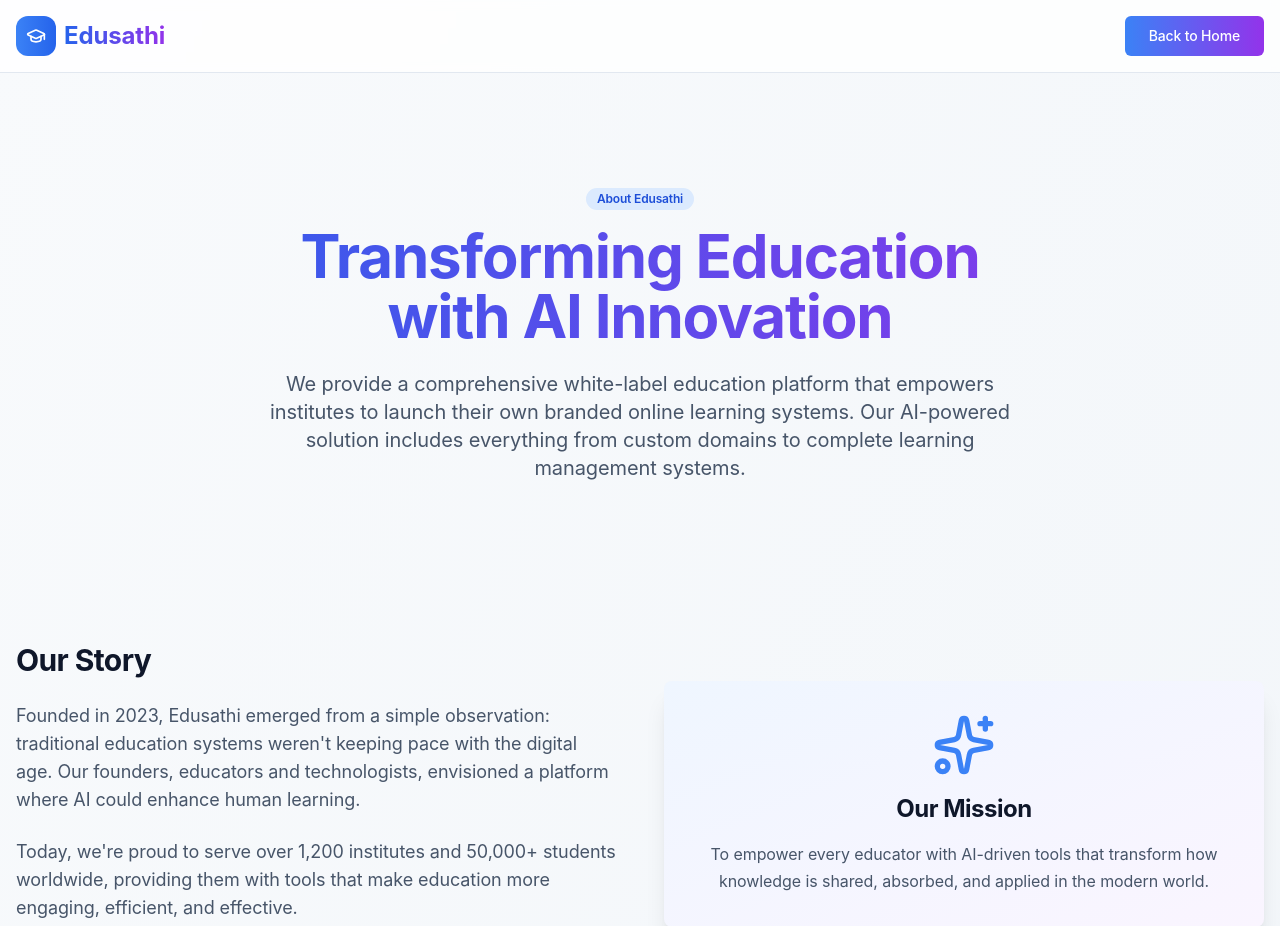
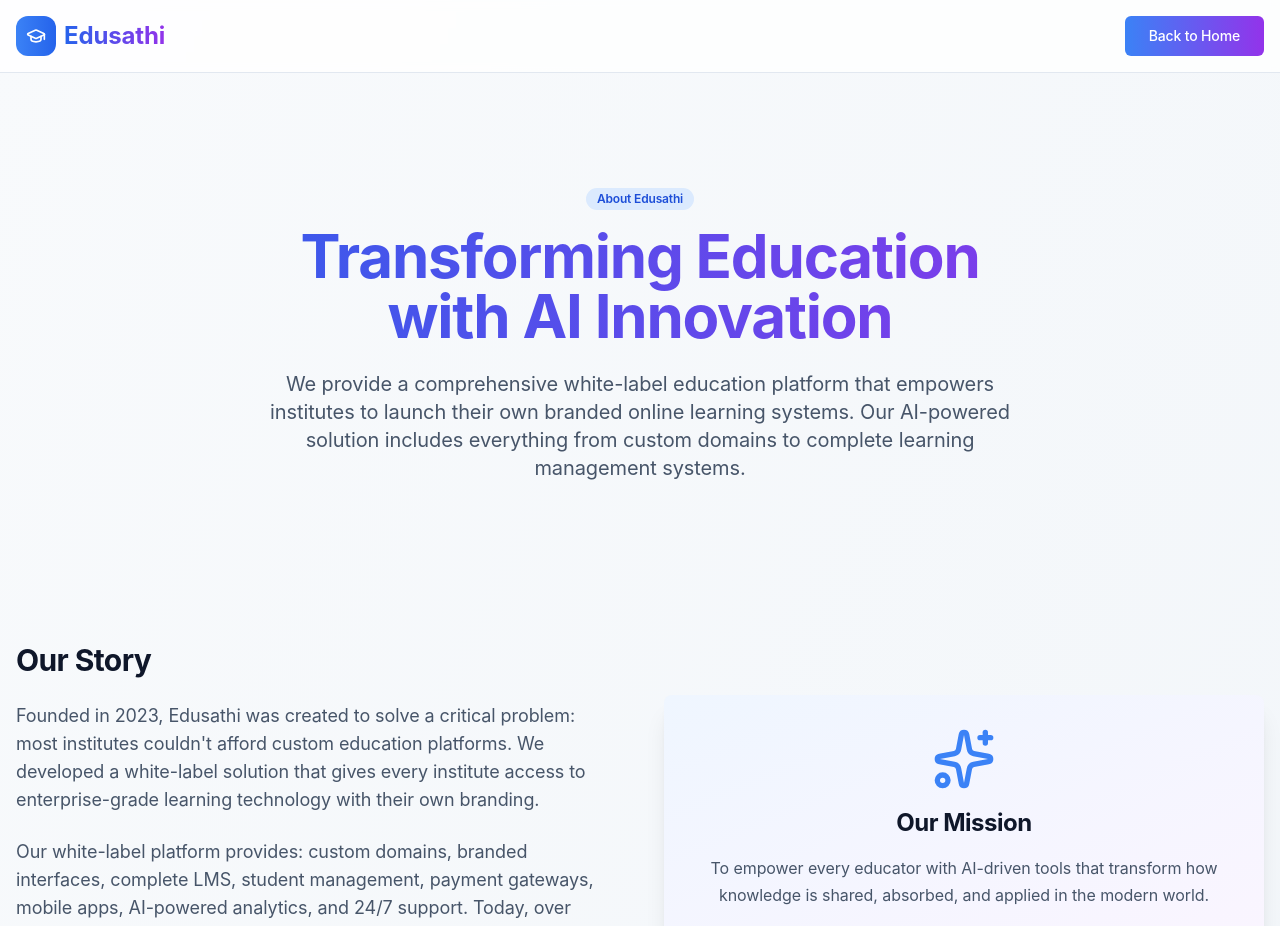
Before and after one commit to sayantan180/Edusathi-project, a React (Vite) app: page /about in a window 1280 px wide. Shown: the top 926 px of the page. Built offline with nearby package versions, Linux system fonts and the light colour scheme.

Commit message:
Update About Us story section with white label focus
cgen-9e2495ca879244e7ad46805c3b372fec

```diff
--- a/client/pages/AboutUs.tsx
+++ b/client/pages/AboutUs.tsx
@@ -110,13 +110,14 @@ export default function AboutUs() {
             <div>
               <h2 className="text-3xl font-bold text-slate-900 mb-6">Our Story</h2>
               <p className="text-lg text-slate-600 mb-6">
-                Founded in 2023, Edusathi emerged from a simple observation: traditional education
-                systems weren't keeping pace with the digital age. Our founders, educators and
-                technologists, envisioned a platform where AI could enhance human learning.
+                Founded in 2023, Edusathi was created to solve a critical problem: most institutes
+                couldn't afford custom education platforms. We developed a white-label solution that
+                gives every institute access to enterprise-grade learning technology with their own branding.
               </p>
               <p className="text-lg text-slate-600 mb-6">
-                Today, we're proud to serve over 1,200 institutes and 50,000+ students worldwide,
-                providing them with tools that make education more engaging, efficient, and effective.
+                Our white-label platform provides: custom domains, branded interfaces, complete LMS,
+                student management, payment gateways, mobile apps, AI-powered analytics, and 24/7 support.
+                Today, over 1,200 institutes use our platform to serve 50,000+ students globally.
               </p>
               <div className="flex flex-wrap gap-4">
                 <div className="flex items-center gap-2">
```
